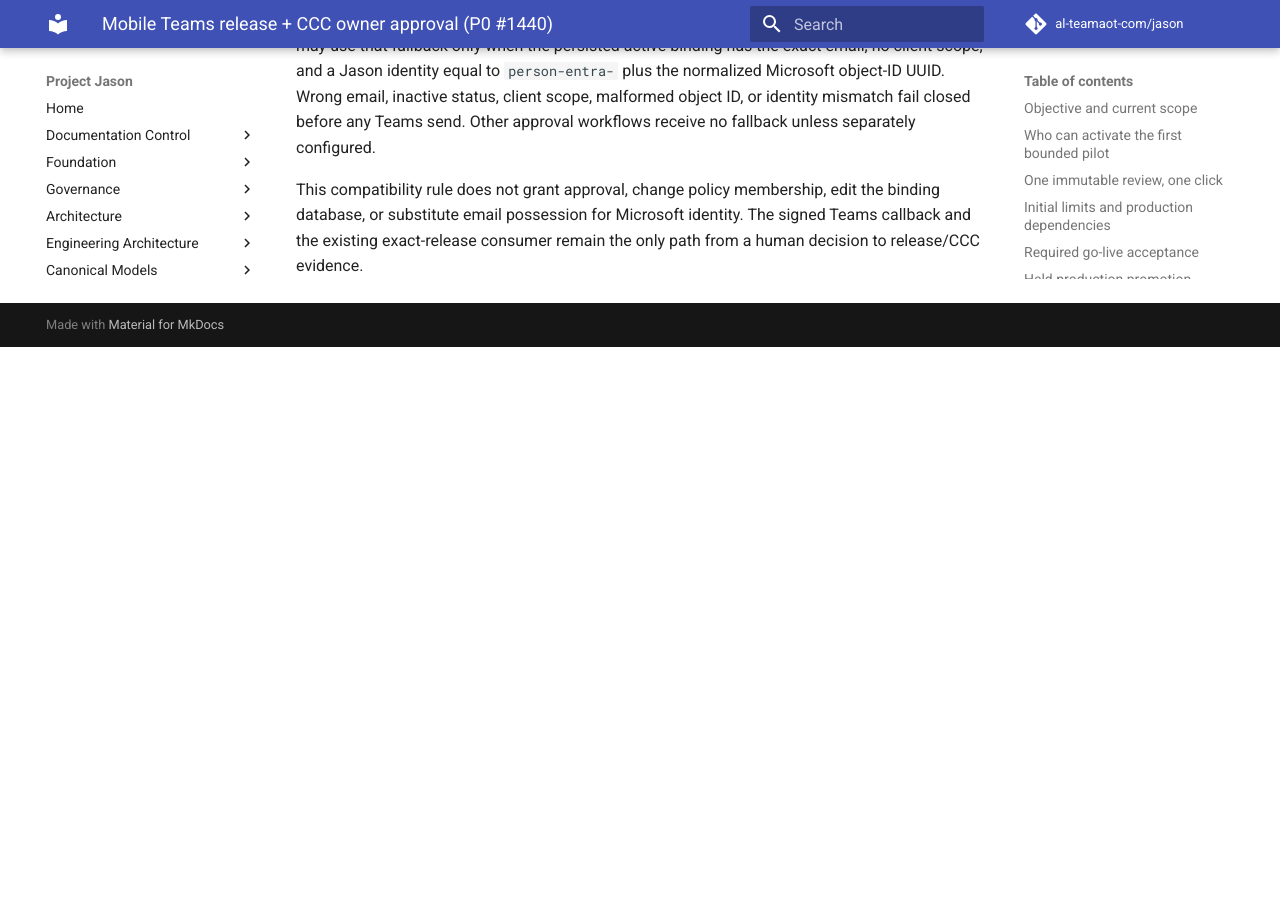
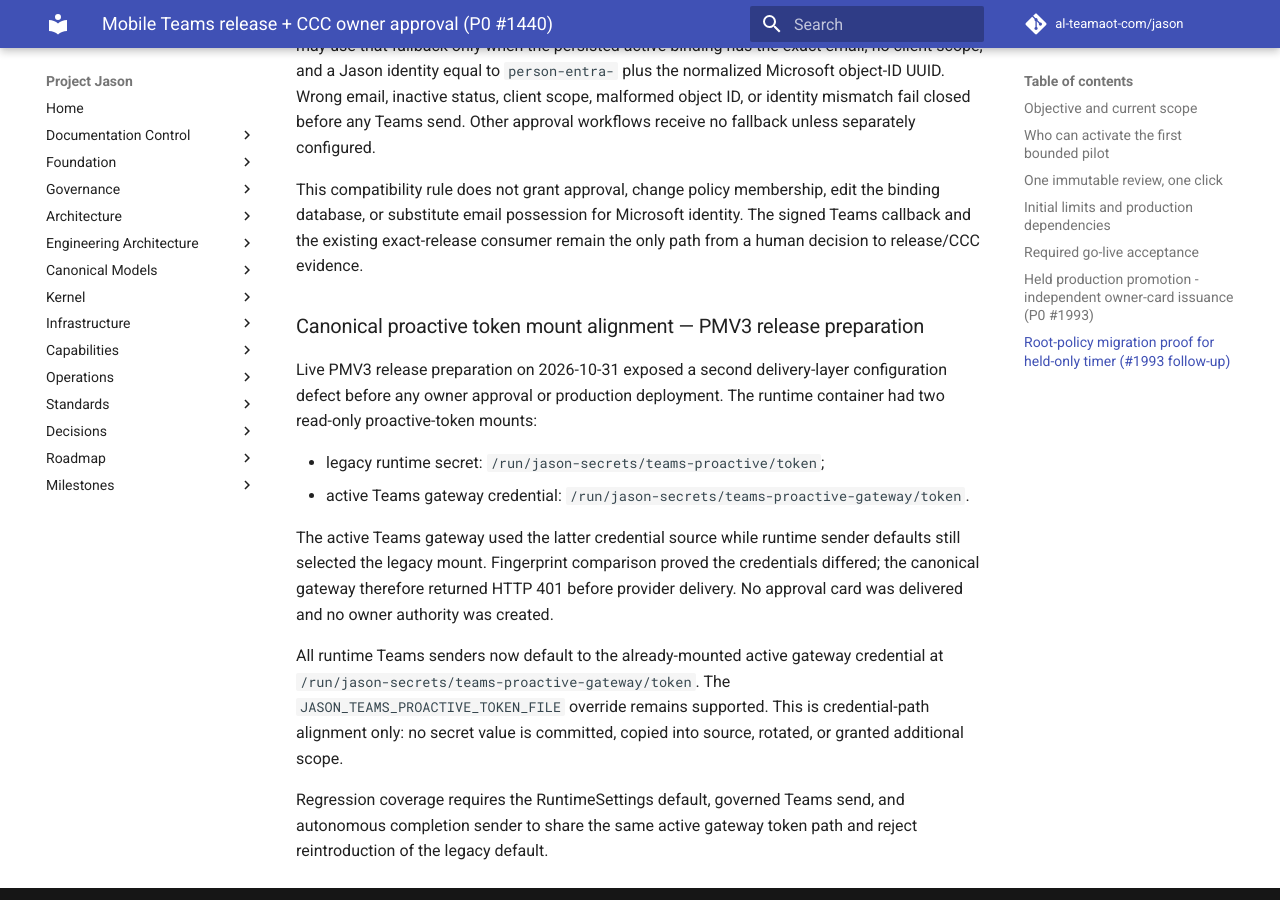
Before and after one commit to al-teamaot-com/jason, an MkDocs documentation site: the page built from docs/operations/Mobile-Teams-Release-and-CCC-Approval.md, in a window 1280 px wide and 900 px high, scrolled down 12042 px. Built offline with MkDocs 1.6.1 and Material for MkDocs 9.7.7, drawn with Linux system fonts in a browser that asks for light colours; comment, search, counter and statistics services are not loaded; before the commit the page ends 12389 px from its top, so only the background shows below that.

Commit message:
PMV3: document canonical Teams token mount alignment

```diff
--- a/docs/operations/Mobile-Teams-Release-and-CCC-Approval.md
+++ b/docs/operations/Mobile-Teams-Release-and-CCC-Approval.md
@@ -525,3 +525,30 @@
 the binding database, or substitute email possession for Microsoft identity.
 The signed Teams callback and the existing exact-release consumer remain the
 only path from a human decision to release/CCC evidence.
+
+
+### Canonical proactive token mount alignment — PMV3 release preparation
+
+Live PMV3 release preparation on 2026-10-31 exposed a second delivery-layer
+configuration defect before any owner approval or production deployment. The
+runtime container had two read-only proactive-token mounts:
+
+- legacy runtime secret: `/run/jason-secrets/teams-proactive/token`;
+- active Teams gateway credential:
+  `/run/jason-secrets/teams-proactive-gateway/token`.
+
+The active Teams gateway used the latter credential source while runtime sender
+defaults still selected the legacy mount. Fingerprint comparison proved the
+credentials differed; the canonical gateway therefore returned HTTP 401 before
+provider delivery. No approval card was delivered and no owner authority was
+created.
+
+All runtime Teams senders now default to the already-mounted active gateway
+credential at `/run/jason-secrets/teams-proactive-gateway/token`. The
+`JASON_TEAMS_PROACTIVE_TOKEN_FILE` override remains supported. This is
+credential-path alignment only: no secret value is committed, copied into
+source, rotated, or granted additional scope.
+
+Regression coverage requires the RuntimeSettings default, governed Teams send,
+and autonomous completion sender to share the same active gateway token path and
+reject reintroduction of the legacy default.
```
